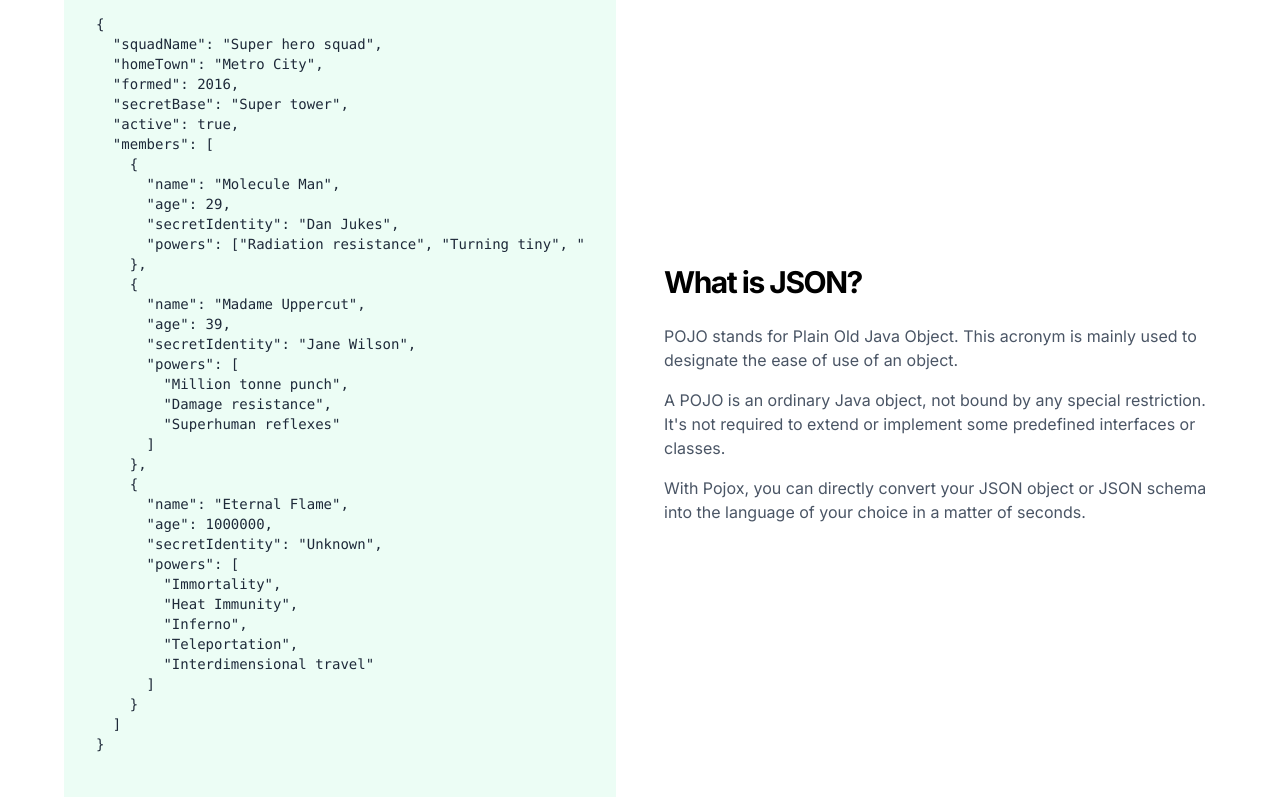
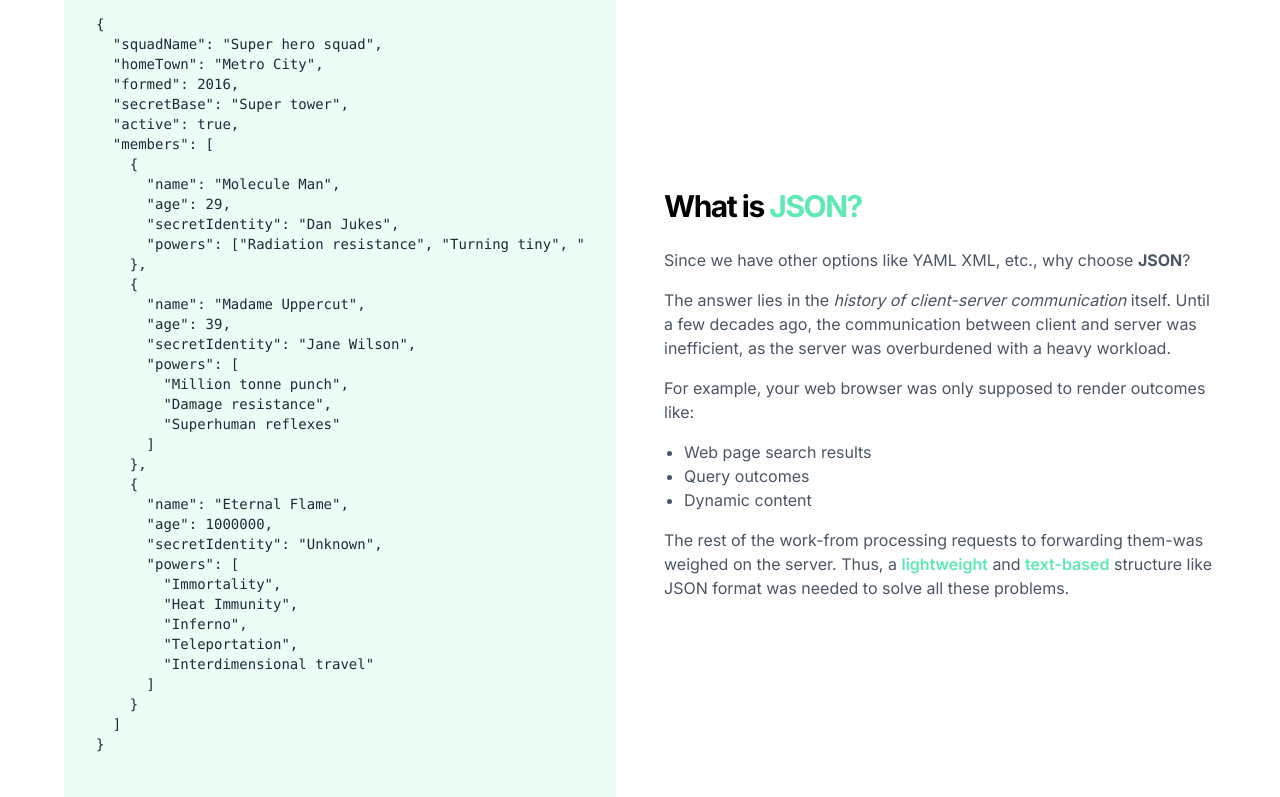
Before and after one commit to DenisBeauget/pojox, a Vue app: page /about in a window 1280 px wide. Shown: the part 1435-2232 px from the top of the page. Built offline with nearby package versions, Linux system fonts and the light colour scheme.

Commit message:
finish about design

```diff
--- a/src/views/AboutView.vue
+++ b/src/views/AboutView.vue
@@ -20,7 +20,7 @@
       <div class="grid gap-12 md:grid-cols-2 items-center">
         <div>
           <h2 class="text-3xl font-bold tracking-tighter mb-6">
-            What is POJO?
+            What is <span class="text-emerald-300">POJO?</span>
           </h2>
           <p class="text-gray-600 mb-4">
             POJO stands for Plain Old Java Object. This acronym is mainly used
@@ -55,20 +55,36 @@
         </div>
         <div>
           <h2 class="text-3xl font-bold tracking-tighter mb-6">
-            What is JSON?
+            What is <span class="text-emerald-300">JSON?</span>
           </h2>
           <p class="text-gray-600 mb-4">
-            POJO stands for Plain Old Java Object. This acronym is mainly used
-            to designate the ease of use of an object.
+            Since we have other options like YAML XML, etc., why choose
+            <span class="text-gray-600 font-bold">JSON</span>?
           </p>
           <p class="text-gray-600 mb-4">
-            A POJO is an ordinary Java object, not bound by any special
-            restriction. It's not required to extend or implement some
-            predefined interfaces or classes.
+            The answer lies in the
+            <span class="italic">history of client-server communication</span>
+            itself. Until a few decades ago, the communication between client
+            and server was inefficient, as the server was overburdened with a
+            heavy workload.
           </p>
+
+          <p class="text-gray-600 mb-4">
+            For example, your web browser was only supposed to render outcomes
+            like:
+          </p>
+          <ul class="list-disc pl-5 text-gray-600 mb-4">
+            <li>Web page search results</li>
+            <li>Query outcomes</li>
+            <li>Dynamic content</li>
+          </ul>
           <p class="text-gray-600">
-            With Pojox, you can directly convert your JSON object or JSON schema
-            into the language of your choice in a matter of seconds.
+            The rest of the work-from processing requests to forwarding them-was
+            weighed on the server. Thus, a
+            <span class="font-semibold text-emerald-300">lightweight</span>
+            and
+            <span class="font-semibold text-emerald-300">text-based</span>
+            structure like JSON format was needed to solve all these problems.
           </p>
         </div>
       </div>
```
Also changed, not shown: 1 other file (tests, documents, lock files or other folders).
